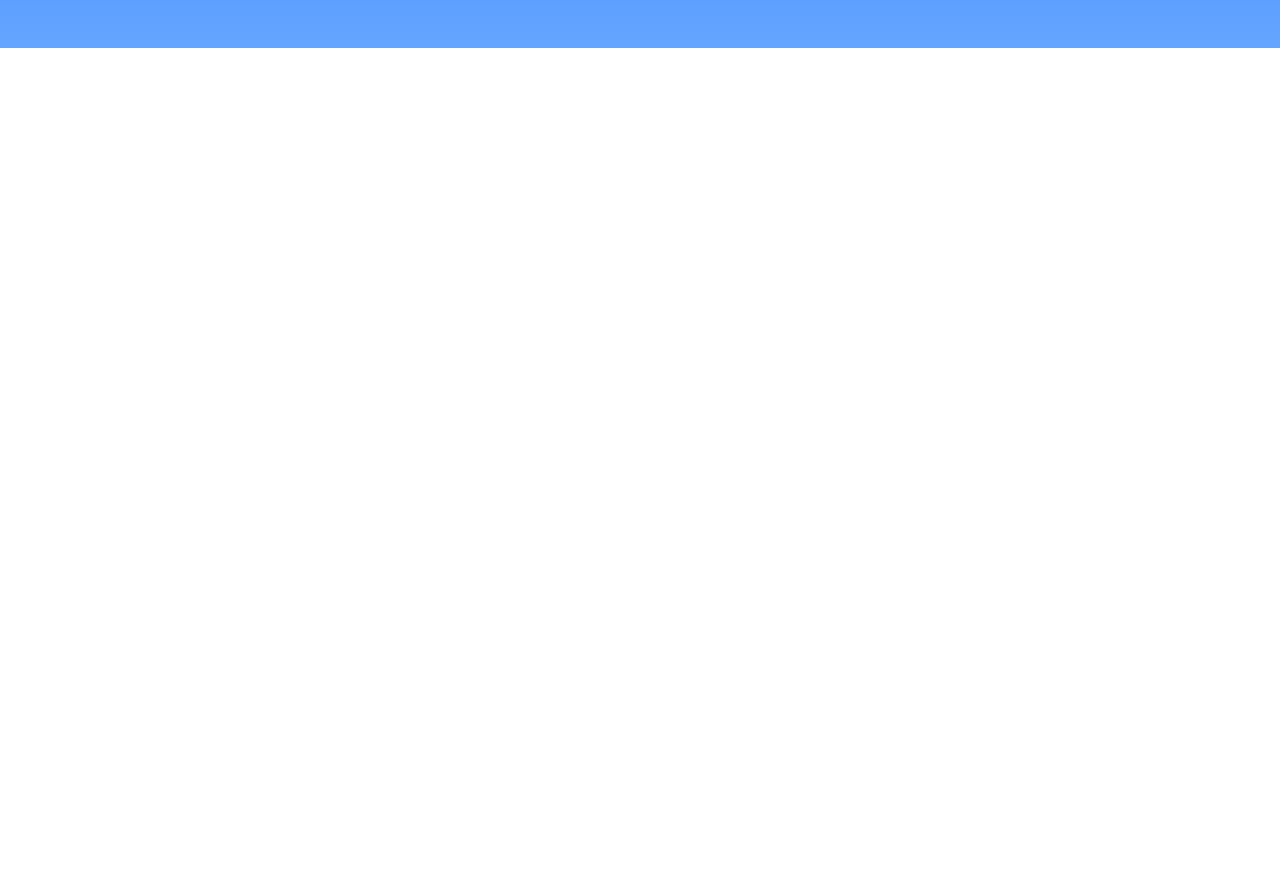
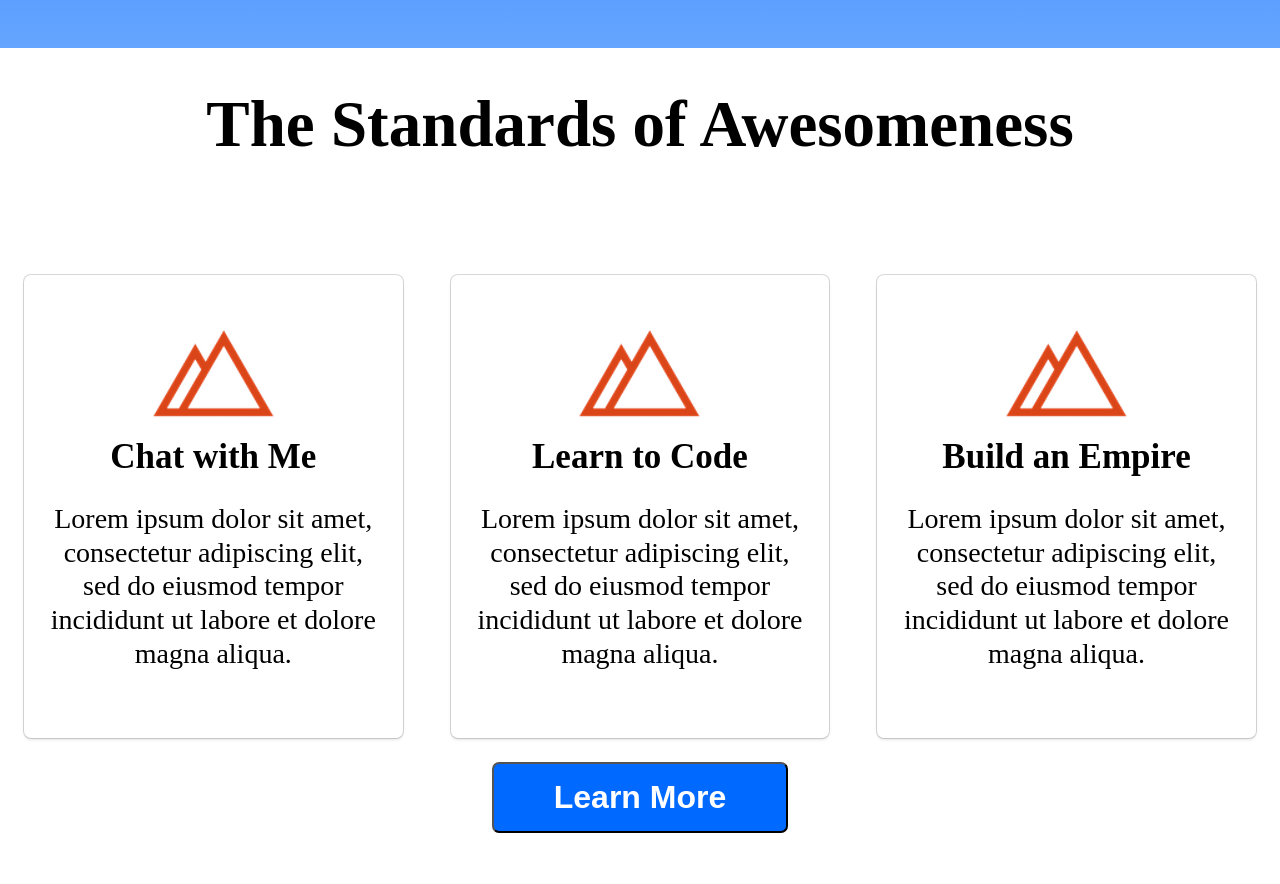
Before and after one commit to ahdzlee/CssStarter, a plain HTML site: page index.html in a window 1280 px wide. Shown: the part 510-1394 px from the top of the page. Before the commit the page ends 800 px from the top, so only its background shows below. Drawn offline with Linux system fonts and the light colour scheme.

Commit message:
Implement section for 'Standards of Awesomeness'.
- Add the three (3) columns stacked horizontally on desktop and stacked vertically on mobile.

```diff
--- a/index.html
+++ b/index.html
@@ -39,11 +39,57 @@
 
       <div class="col-6">
         <div class="rightSide-col">
-          <div class="videoContainer">
-          <iframe width="560" height="315" src="https://www.youtube.com/embed/M0hdrybOKJg" frameborder="0" allow="autoplay; encrypted-media"
-            allowfullscreen></iframe>
+          <div class="videoContainer"><iframe width="560" height="315" src="https://www.youtube.com/embed/GTe960SZ0vQ"
+              frameborder="0" allow="autoplay; encrypted-media" allowfullscreen></iframe>
           </div>
         </div>
+      </div>
+    </div>
+  </div>
+
+  <header>
+    <h1 class="section2Header">The Standards of Awesomeness</h1>
+  </header>
+
+  <div class="container">
+    <div class="row">
+      <div class="col-4">
+        <div class="box">
+          <div class="icon">
+            <img src="devIcon.png" />
+          </div>
+          <label>Chat with Me</label>
+          <p>Lorem ipsum dolor sit amet, consectetur adipiscing elit, sed do eiusmod tempor incididunt ut labore et
+            dolore magna aliqua.</p>
+        </div>
+      </div>
+
+      <div class="col-4">
+        <div class="box">
+          <div class="icon">
+            <img src="devIcon.png" />
+          </div>
+          <label>Learn to Code</label>
+          <p>Lorem ipsum dolor sit amet, consectetur adipiscing elit, sed do eiusmod tempor incididunt ut labore et
+            dolore magna aliqua.</p>
+        </div>
+      </div>
+
+      <div class="col-4">
+        <div class="box">
+          <div class="icon">
+            <img src="devIcon.png" />
+          </div>
+          <label>Build an Empire</label>
+          <p>Lorem ipsum dolor sit amet, consectetur adipiscing elit, sed do eiusmod tempor incididunt ut labore et
+            dolore magna aliqua.</p>
+        </div>
+      </div>
+    </div>
+
+    <div class="row">
+      <div class="col-12">
+        <button class="learnMore">Learn More</button>
       </div>
     </div>
   </div>
--- a/styles.css
+++ b/styles.css
@@ -9,6 +9,16 @@ footer {
 body {
   line-height: 1;
   margin: 0;
+}
+
+label {
+  font-size: 35px;
+  font-weight: 600;
+}
+
+p {
+  font-size: 28px;
+  line-height: 1.2;
 }
 
 .container {
@@ -68,6 +78,10 @@ body {
   width: 100%;
 }
 
+* {
+  box-sizing: border-box;
+}
+
 /* ---------------------------------------------------------------------------------------------- */
 /* Nav Bar */
 
@@ -117,6 +131,36 @@ ul.topnav li.dropdownIcon {
   background-image: linear-gradient(#076dff, #65a5ff);
 }
 
+div.box {
+  text-align: center;
+  margin: 24px;
+  padding: 36px 24px 40px 24px;
+  border-radius: 7px;
+  background-color: #fff;
+  box-shadow: 0 0 0 1px rgba(0, 0, 0, 0.15), 0 2px 3px 0 rgba(0, 0, 0, 0.1);
+}
+
+button {
+  font-size: 32px;
+  font-weight: 700;
+  color: #fff;
+  background-color: #0069ff;
+  padding: 15px 60px;
+  display: block;
+  text-align: center;
+  margin: 5px;
+  border-radius: 7px;
+}
+
+button.learnMore {
+  display: block;
+  margin: auto;
+}
+
+div.icon {
+  width: 100%;
+}
+
 div.leftSide-col {
   margin-left: 30%;
 }
@@ -130,6 +174,11 @@ h1.large {
   font-size: 56px;
   margin: 0;
   line-height: 70px;
+}
+
+h1.section2Header {
+  font-size: 65px;
+  text-align: center;
 }
 
 form h2 {
@@ -178,9 +227,19 @@ input[type='password'] {
     text-align: left;
   }
 
+  h1.section2Header {
+    font-size: 50px;
+  }
+
+  .col-4,
   .col-6 {
     width: 100%;
     margin: 0;
+  }
+
+  div.box {
+    padding: 5px;
+    display: block;
   }
 
   div.leftSide-col,
```
Also changed, not shown: devIcon.png (added), iOS_Slope.png (added).
